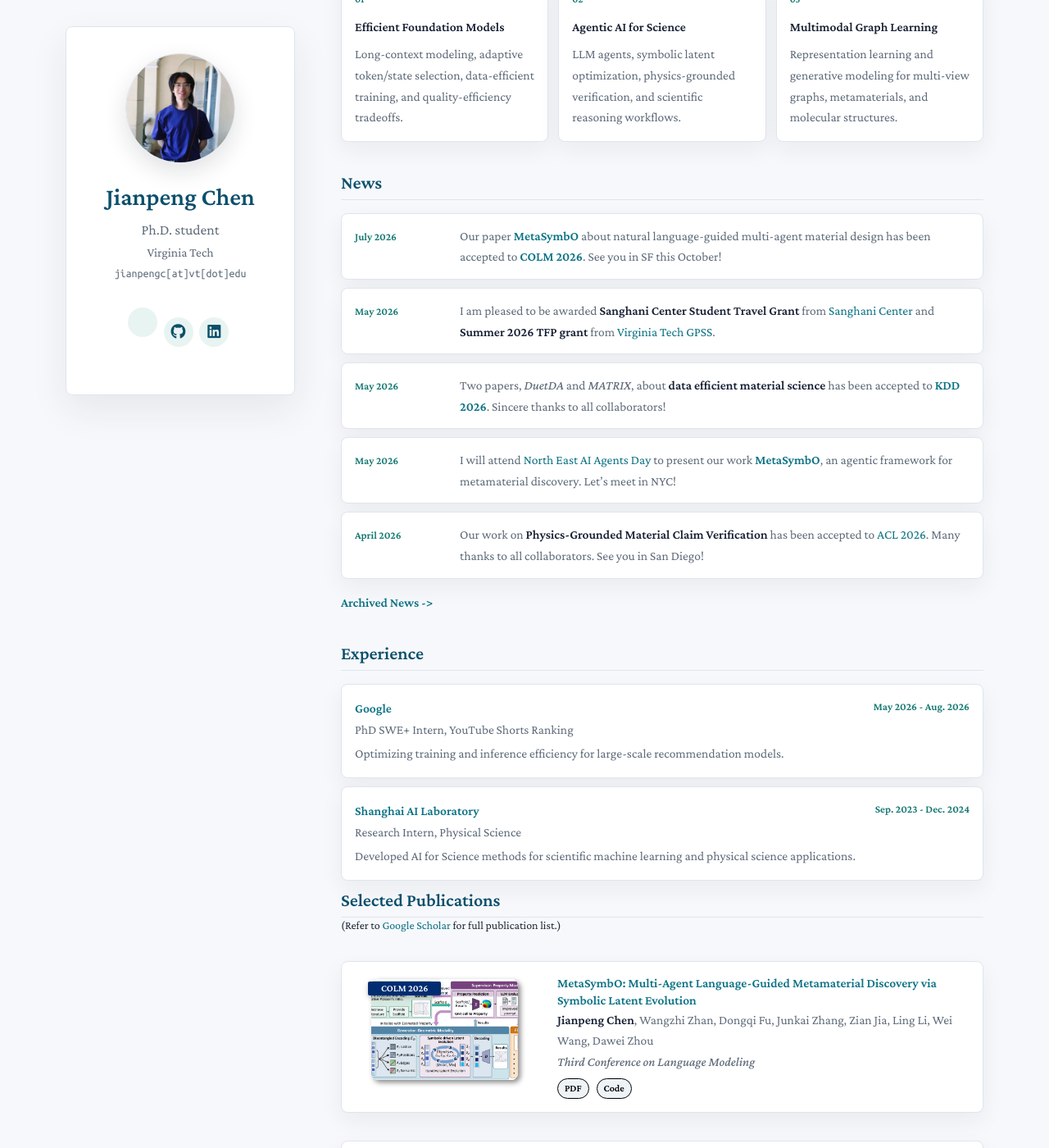
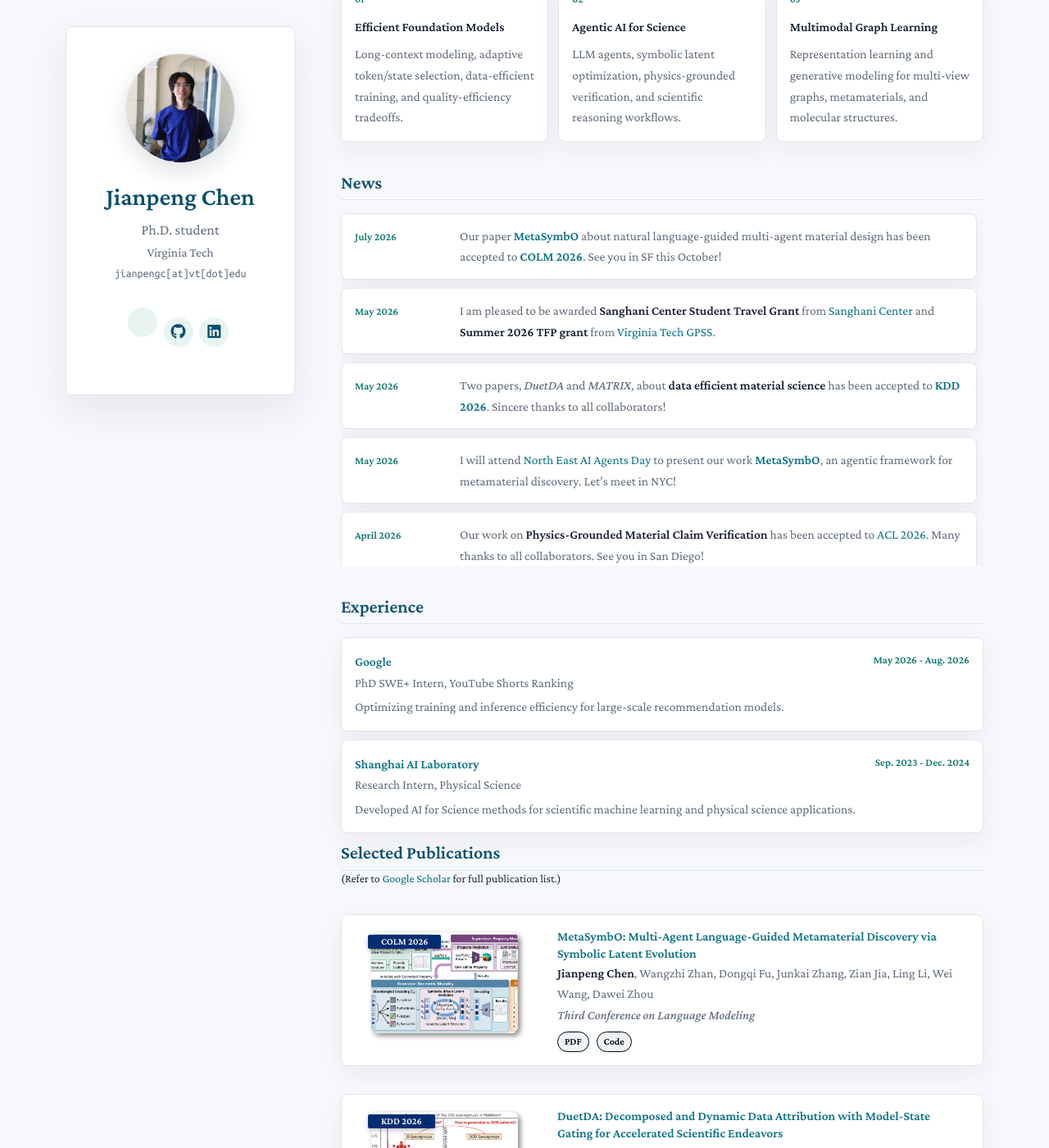
Before and after one commit to cjpcool/cjpcool.github.io, a Jekyll site: the page built from index.md, in a window 1280 px wide and 1400 px high, scrolled down 348 px. Shown: the whole window at 82% size. Built offline with Jekyll 4.4.1, drawn with Linux system fonts in a browser that asks for light colours; a style sheet for code colours, icons or effects is not loaded; our own code applies the rules of GitHub Pages for plain Markdown files.

Commit message:
Make News section scrollable

```diff
--- a/_sass/minimal-light-no-dark-mode.scss
+++ b/_sass/minimal-light-no-dark-mode.scss
@@ -687,6 +687,34 @@ position, email, autocolor {
   margin-bottom: 12px;
 }
 
+.news-list {
+  max-height: 430px;
+  overflow-y: auto;
+  overscroll-behavior: contain;
+  padding-right: 8px;
+  scrollbar-color: var(--accent) var(--badge-bg);
+  scrollbar-width: thin;
+}
+
+.news-list:focus-visible {
+  outline: 2px solid var(--accent);
+  outline-offset: 4px;
+}
+
+.news-list::-webkit-scrollbar {
+  width: 8px;
+}
+
+.news-list::-webkit-scrollbar-track {
+  background: var(--badge-bg);
+  border-radius: 8px;
+}
+
+.news-list::-webkit-scrollbar-thumb {
+  background: var(--accent);
+  border-radius: 8px;
+}
+
 .news-item {
   display: grid;
   grid-template-columns: 110px minmax(0, 1fr);
@@ -700,12 +728,6 @@ position, email, autocolor {
   color: var(--accent);
   font-size: 13px;
   font-weight: 700;
-}
-
-.archive-link {
-  display: inline-block;
-  margin-top: 4px;
-  font-weight: 650;
 }
 
 .experience-item {
--- a/_sass/minimal-light.scss
+++ b/_sass/minimal-light.scss
@@ -765,6 +765,34 @@ position, email, autocolor {
   margin-bottom: 12px;
 }
 
+.news-list {
+  max-height: 430px;
+  overflow-y: auto;
+  overscroll-behavior: contain;
+  padding-right: 8px;
+  scrollbar-color: var(--accent) var(--badge-bg);
+  scrollbar-width: thin;
+}
+
+.news-list:focus-visible {
+  outline: 2px solid var(--accent);
+  outline-offset: 4px;
+}
+
+.news-list::-webkit-scrollbar {
+  width: 8px;
+}
+
+.news-list::-webkit-scrollbar-track {
+  background: var(--badge-bg);
+  border-radius: 8px;
+}
+
+.news-list::-webkit-scrollbar-thumb {
+  background: var(--accent);
+  border-radius: 8px;
+}
+
 .news-item {
   display: grid;
   grid-template-columns: 110px minmax(0, 1fr);
@@ -778,12 +806,6 @@ position, email, autocolor {
   color: var(--accent);
   font-size: 13px;
   font-weight: 700;
-}
-
-.archive-link {
-  display: inline-block;
-  margin-top: 4px;
-  font-weight: 650;
 }
 
 .experience-item {
--- a/index.md
+++ b/index.md
@@ -28,17 +28,14 @@ I build learning systems that connect graph and multimodal representation learni
 
 ## News
 
-<div class="news-list">
-{% assign news_items = site.data.news | %}
-{% for item in news_items limit:5 %}
+<div class="news-list" tabindex="0" aria-label="All news">
+{% for item in site.data.news %}
   <div class="news-item">
     <time>{{ item.display_date }}</time>
     <p>{{ item.text | markdownify | remove: '<p>' | remove: '</p>' }}</p>
   </div>
 {% endfor %}
 </div>
-
-[Archived News ->](/news/){:.archive-link}
 
 <!--
 ## Experience
```
